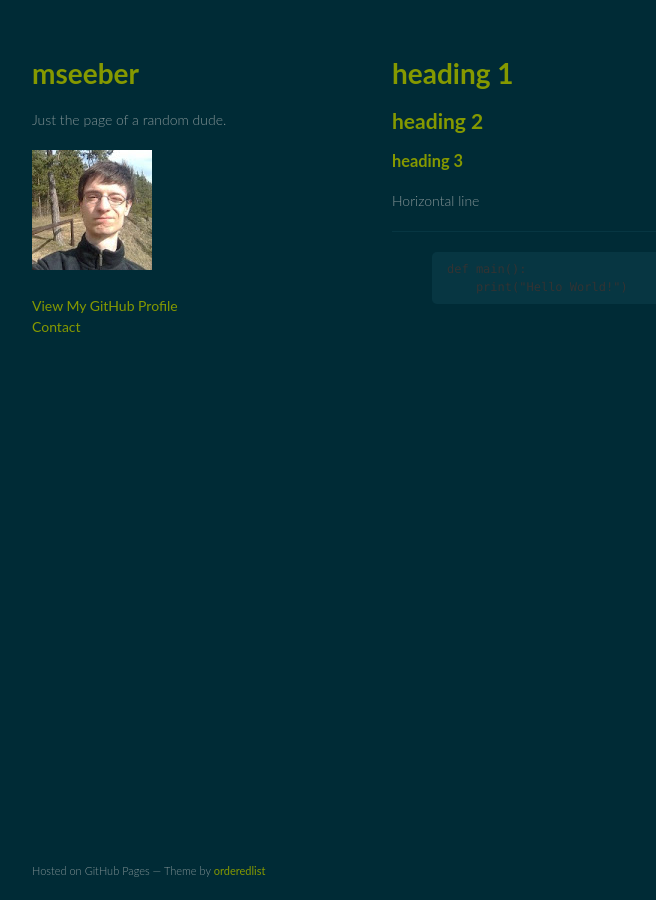
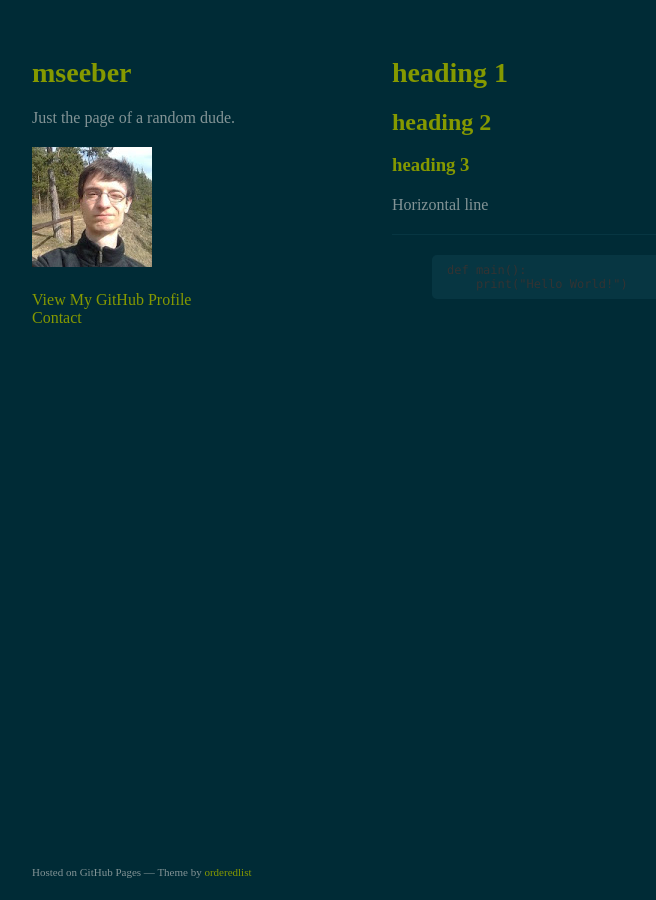
Before and after one commit to mseeber/mseeber.github.io, a Jekyll site: the page built from testpage.md, in a window 1280 px wide. Shown: the whole page, without its empty margins (178-834 px from the left). Built offline with Jekyll 4.4.1, drawn with Linux system fonts in a browser that asks for light colours.

Commit message:
more font tweaks
- move font declaration to general style.css
- use bold or normal font
- I do care for Inconsolata!

```diff
--- a/stylesheets/solarized-dark.css
+++ b/stylesheets/solarized-dark.css
@@ -1,8 +1,6 @@
 body {
   padding:50px;
-  font:14px/1.5 Lato, "Helvetica Neue", Helvetica, Arial, sans-serif;
   color:#839496;
-  font-weight:300;
   background-color:#002b36;
 }
 
@@ -13,7 +11,6 @@
 
 a {
   color:#859900;
-  font-weight:400;
   text-decoration:none;
 }
 
@@ -32,7 +29,7 @@
 }
 
 code, pre {
-  font-family:Monaco, Bitstream Vera Sans Mono, Lucida Console, Terminal;
+  font-family:Monaco, Inconsolata, Bitstream Vera Sans Mono, Lucida Console, Terminal;
   color:#333;
   background:#073642;
   font-size:12px;
--- a/stylesheets/solarized-light.css
+++ b/stylesheets/solarized-light.css
@@ -1,8 +1,6 @@
 body {
   padding:50px;
-  font:14px/1.5 Lato, "Helvetica Neue", Helvetica, Arial, sans-serif;
   color:#839496;
-  font-weight:300;
   background-color:#fdf6e3;
 }
 
@@ -13,7 +11,6 @@
 
 a {
   color:#859900;
-  font-weight:400;
   text-decoration:none;
 }
 
@@ -32,7 +29,7 @@
 }
 
 code, pre {
-  font-family:Monaco, Bitstream Vera Sans Mono, Lucida Console, Terminal;
+  font-family:Monaco, Inconsolata, Bitstream Vera Sans Mono, Lucida Console, Terminal;
   color:#333;
   background:#eee8d5;
   font-size:12px;
```
